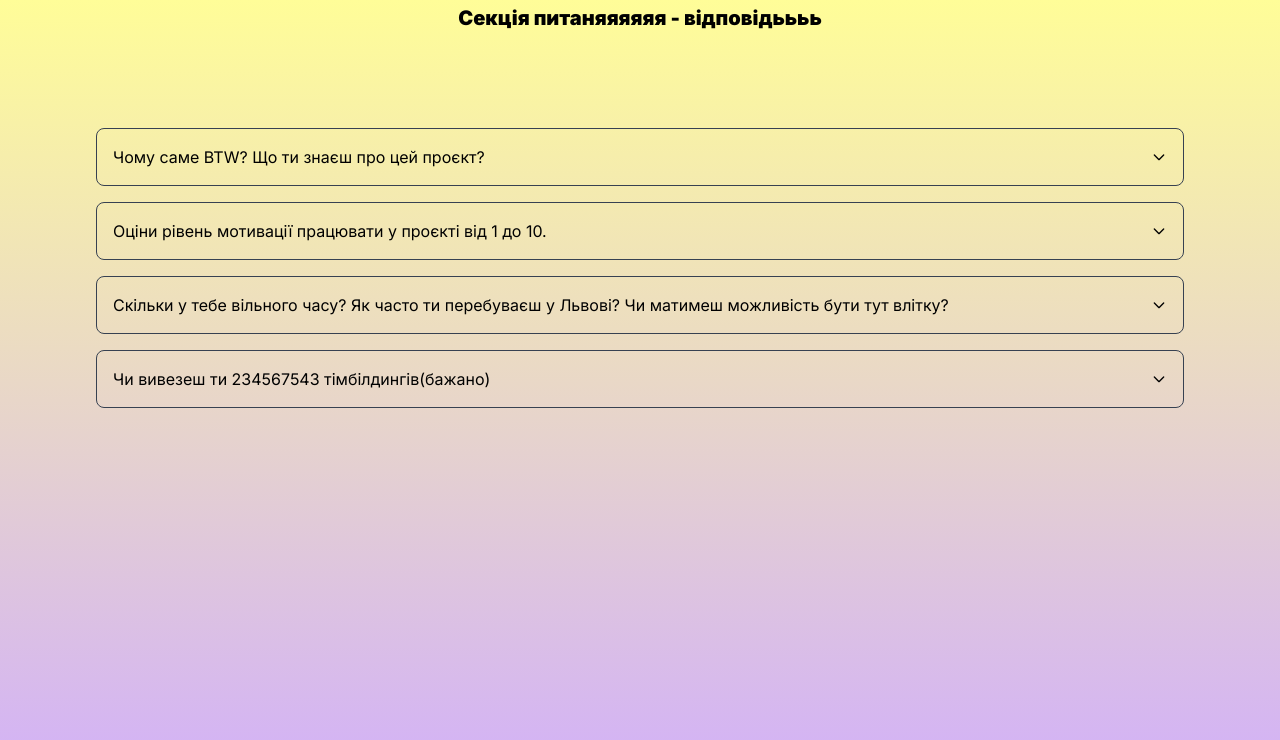
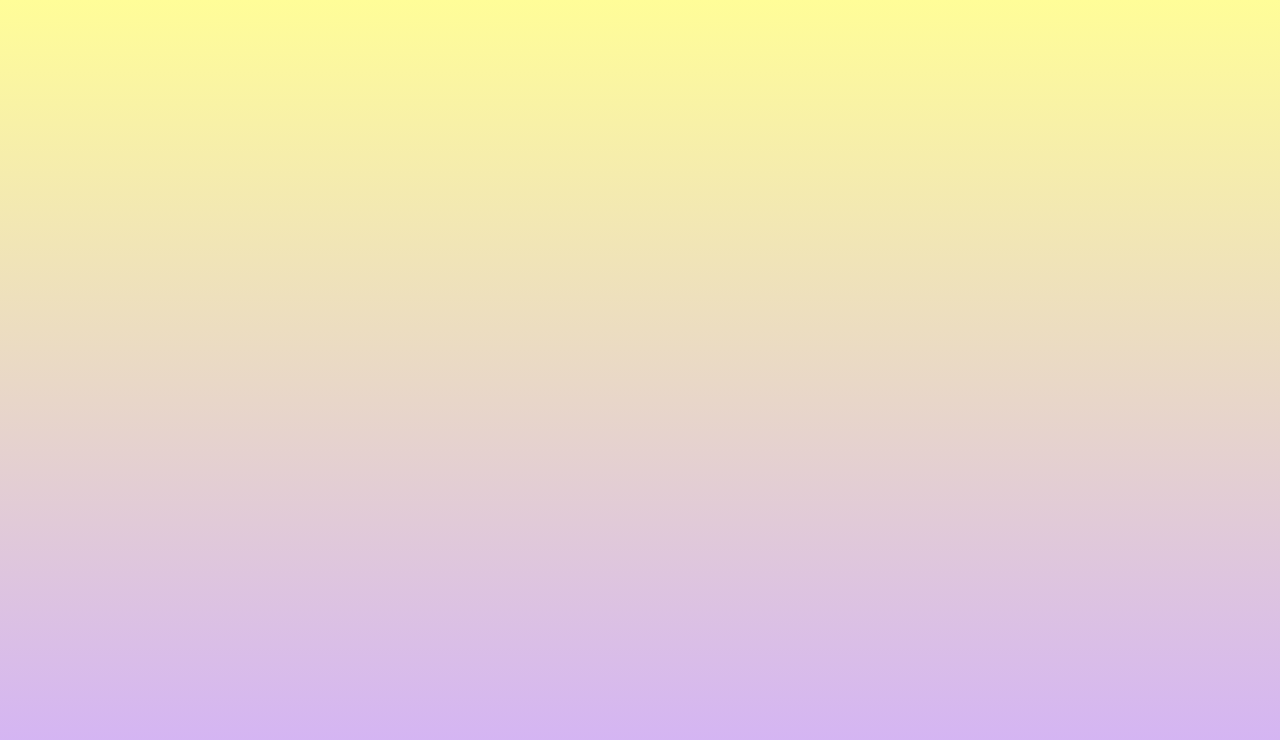
Before and after one commit to pflofif/BTW-XII-ML, a Next.js app: page /DesignRespML in a window 1280 px wide. Shown: the top 740 px of the page. Built offline with nearby package versions, Linux system fonts and the light colour scheme.

Commit message:
fix styling in QAs and finish Ml component

```diff
--- a/app/components/QA.tsx
+++ b/app/components/QA.tsx
@@ -24,7 +24,7 @@ const QAs: QAelement[] = [
 ]
 const QA = () => {
     return (
-        <div className="p-8 sm:px-8 lg:px-24 lg:py-24">
+        <div className="p-4 sm:px-4 lg:px-16 lg:py-16">
             <div className="grid gap-y-4">
                 {
                     QAs.map((qa, index) => {
--- a/app/components/ResponseML.tsx
+++ b/app/components/ResponseML.tsx
@@ -8,27 +8,8 @@ interface RespProps {
 const ResponseML = ({ headerText, mainText }: RespProps) => {
     return (
         <div>
-            <h1 className="mt-1 text-lg font-semibold sm:text-slate-900 md:text-2xl ">{headerText}</h1>
-            {/* <div className="grid grid-cols-2 grid-rows-1 gap-5">
-                <p>{mainText}</p>
-
-                <div className="grid grid-flow-col grid-cols-3 ">
-
-                    <div className="transform scale-80 -rotate-45 translate-x-40 translate-y-0">
-                        <img src="bill.jfif" alt="" loading="lazy" />
-                    </div>
-                    <div className="transform scale-40 translate-y-20 -rotate-45">
-                        <img src="musk.jfif" alt="" loading="lazy" />
-                    </div>
-                    <div className="transform translate-y-20 -rotate-45 -translate-x-20">
-                        <img src="tsuker.jpeg" alt="" loading="lazy" />
-                    </div>
-
-                </div>
-
-            </div> */}
-            <h1 className="bg:text-2xl sm:text-xl font-black text-center">Секція питаняяяяяя - відповідьььь</h1>
-            <QA />
+            <h1 className="mb-2.5 mt-1 text-lg font-semibold sm:text-slate-900 md:text-2xl text-center">{headerText}</h1>
+            <a >{mainText}</a>
         </div>
     )
 }
```
